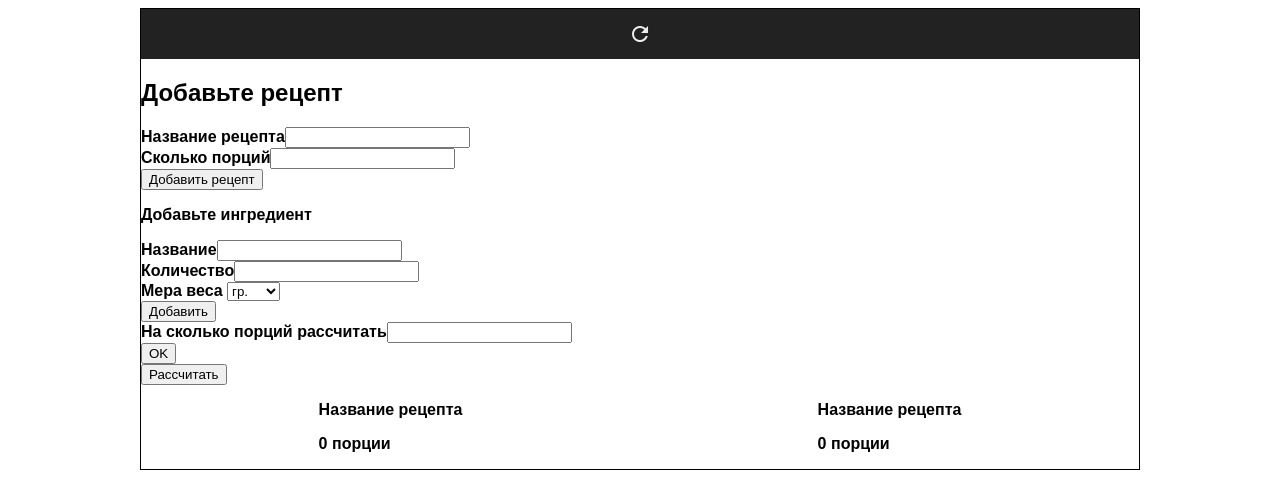
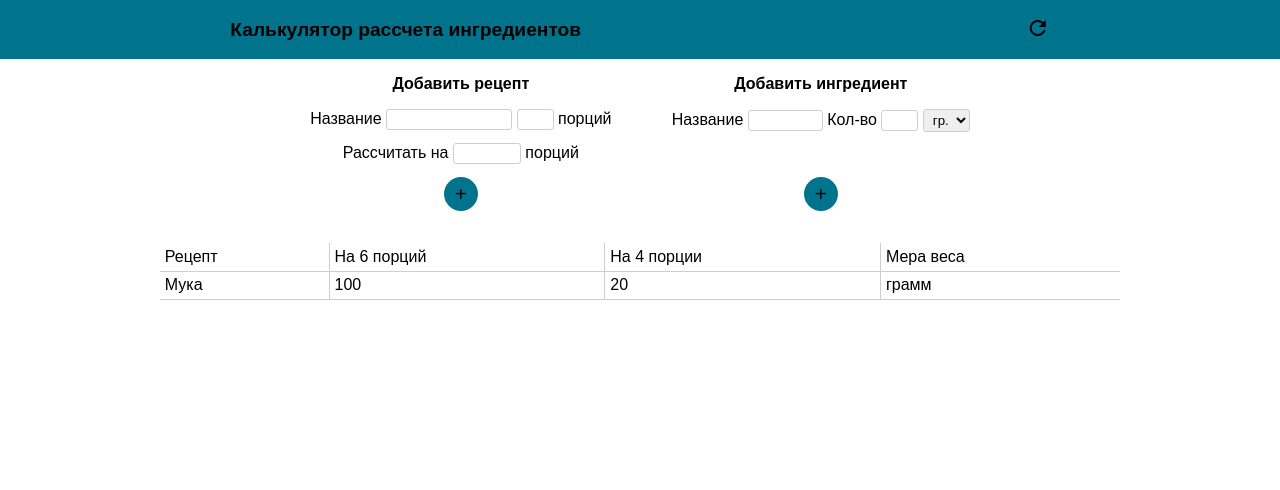
Before and after one commit to Natalielinen/ingredients-calcilator, a plain HTML site: page index.html in a window 1280 px wide. Drawn offline with Linux system fonts and the light colour scheme.

Commit message:
Добавлены стили, небольшой рефакторинг, валидация

```diff
--- a/css/main.css
+++ b/css/main.css
@@ -1,49 +1,178 @@
 * {
+    padding: 0;
+    margin: 0;
     box-sizing: border-box;
+    font-family: sans-serif;
 }
 
 #app {
+    min-width: 320px;
     margin: 0 auto;
-    border: 1px solid black;
-    width: 1000px;
-    height: auto;
-    font-family: sans-serif;
-    font-weight: bold;
-    display: flex;
-    flex-direction: column;
 }
 
 .header {
     display: flex;
     justify-content: space-around;
-    padding: 12px;
     align-items: center;
-    background: #222;
-}
-
-.header > * {
-    color: #eee;
+    padding: 1rem 0.5rem;
+    background-color: #00748D;
+    font-size: 0.6rem;
 }
 
 .header__restart {
-    display: flex;
-    align-items: center;
-    justify-content: center;
     border: none;
     outline: none;
-    background: none;
+    background-color: transparent;
     cursor: pointer;
 }
 
-.ingredients {
+.add-params {
     display: flex;
-    justify-content: space-around;
+    flex-direction: column;
 }
 
-label {
-    display: block;
+.add-recipe,
+.add-ingredient {
+    padding-top: 1rem;
+}
+h2 {
+    text-align: center;
+    font-size: 1rem;
 }
 
+.add-recipe__inputs,
+.add-ingredient__inputs{
+    display: grid;
+    grid-template-rows: repeat(3, 1fr);
+    grid-template-columns: 1fr;
+    justify-items: center;
+    padding: 1rem 0.5rem;
+}
+
+.add-ingredient__inputs {
+    grid-template-rows: repeat(2, 1fr);
+}
+
+
+
+input, select {
+    padding: 2px 5px;
+    border: 1px solid #cecece;
+    border-radius: 3px;
+    outline: none;
+}
+
+input:hover,
+input:focus {
+    border-color: #a1a1a1;
+}
+
+
+.plus-btn {
+    font-size: 1.3rem;
+    padding: 5px 11px;
+    border: none;
+    outline: none;
+    cursor: pointer;
+    border-radius: 50px;
+    background-color: #00748D;
+}
+
+#add-recipe__title {
+    width: 126px;
+}
+
+#start-portions-count {
+    width: 37px;
+}
+
+#ingredient-title {
+    width: 75px;
+}
+#ingredient-count {
+    width: 37px;
+}
+
+select {
+    width: 47px;
+}
+
+.ingredients {
+    padding: 1rem 0.5rem;
+    margin: 0 auto;
+}
+
+table {
+    border-collapse: collapse;
+    width: 95vw;
+    margin: 0 auto;
+}
+
+tr {
+    padding: 0.3rem;
+    border-bottom: 1px solid #cecece;
+}
+
+td {
+    padding: 0.3rem;
+    border-right: 1px solid #cecece;
+}
+
+td:last-child {
+    border-right: none;
+}
+
+@media (min-width: 768px) and (max-width: 991px)
+{
+    .add-params {
+        flex-direction: row;
+        justify-content: space-around;
+        width:720px;
+        margin: 0 auto;
+    }
+
+    .add-ingredient__inputs {
+        grid-template-rows: repeat(3, 1fr);
+    }
+    .add-ingredient-btn {
+        grid-row: 3/4;
+    }
+}
+
+@media (min-width: 992px) and (max-width: 1199px) {
+    .add-params {
+        flex-direction: row;
+        justify-content: space-around;
+        width:720px;
+        margin: 0 auto;
+    }
+
+    .add-ingredient__inputs {
+        grid-template-rows: repeat(3, 1fr);
+    }
+    .add-ingredient-btn {
+        grid-row: 3/4;
+    }
+}
+
+@media (min-width: 1200px) {
+    .add-params {
+        flex-direction: row;
+        justify-content: space-around;
+        width:720px;
+        margin: 0 auto;
+    }
+    .add-ingredient__inputs {
+        grid-template-rows: repeat(3, 1fr);
+    }
+    .add-ingredient-btn {
+        grid-row: 3/4;
+    }
+
+    table {
+        width: 75vw;
+    }
+}
 .alert {
-    border: 2px solid red;
+    border: 1px solid red;
 }
--- a/index.html
+++ b/index.html
@@ -10,7 +10,65 @@
     <title>Ingredients calculator</title>
 </head>
 <body>
-   <div id="app"></div>
-   <script src="js/main.js" type="module"></script>
+<div id="app">
+    <!--<div class="header">
+        <h1>Кулинарный калькулятор</h1>
+        <button type="button" class="header__restart">
+            <i class="material-icons">refresh</i>
+        </button>
+    </div>
+    <div class="add-recipe">
+        <div class="add-recipe__params">
+            <h2>Добавьте рецепт</h2>
+            <div><label>Название рецепта<input type="text" class="add-recipe__title"></label></div>
+            <div class="add-recipe__portions">
+                <label>Сколько порций<input type="number" class="start-portions-count" min="0" max="100"></label>
+            </div>
+            <div>
+                <button class="add-recipe-btn plus-btn">+</button>
+            </div>
+        </div>
+
+        <div class="add-ingredients">
+            <p>Добавьте ингредиент</p>
+            <div>
+                <label>Ингредиент <input type="text" id="ingredient-title"></label>
+            </div>
+            <div>
+                <label>Количество <br><input type="number" id="ingredient-count" min="0"></label>
+                <select name="units" id="units">
+                    <option value="гр.">гр.</option>
+                    <option value="мл.">мл.</option>
+                    <option value="шт.">шт.</option>
+                    <option value="ч. л.">ч. л.</option>
+                    <option value="ст. л.">ст. л.</option>
+                    <option value="ст.">ст.</option>
+                </select>
+            </div>
+        </div>
+        <button type="button" class="inputs__add-ingredient-btn plus-btn">+</button>
+    </div>
+
+    <div class="new-portions-count">
+        <label>На сколько порций рассчитать<input type="number" id="new-portions-input"></label>
+        <button class="new-portions-count__btn">OK</button>
+    </div>
+
+    <div>
+        <button id="recount">Рассчитать</button>
+    </div>
+
+    <div class="ingredients">
+        <div>
+            <p class="recipe-title">Название рецепта</p><span class="default-portions">0</span> порции
+            <ul class="ingredients__list default"></ul>
+        </div>
+        <div>
+            <p class="recipe-title">Название рецепта</p><span class="new-portions-span">0</span> порции
+            <ul class="ingredients__list new"></ul>
+        </div>
+    </div>-->
+</div>
+<script src="js/main.js" type="module"></script>
 </body>
 </html>
--- a/js/Calculator.js
+++ b/js/Calculator.js
@@ -7,6 +7,6 @@ export default class Calculator {
     }
 
     reCountIngredients (newPortions) {
-        return this.newIngredientsCount = this.defaultIngredientsList.map(c => Math.trunc((c.count / this.defaultPortions) * +newPortions))
+        return this.newIngredientsCount = this.defaultIngredientsList.map(c => ((c.count / this.defaultPortions) * +newPortions).toFixed(2))
     }
 }
--- a/js/CalculatorView.js
+++ b/js/CalculatorView.js
@@ -1,28 +1,43 @@
 export default class CalculatorView {
     constructor(root) {
         this.root = root
-        //todo: добавить стили
-        //todo: добавить проверку: если кол-во ингредиента равно нулю, округлять до сотых (0.55 гр, 0.25 ч. л.)
-        //todo: добавить описание калькулятора, для чего он нужен и как пользоваться (но это не точно) надо подумать
         this.root.innerHTML = `
-           <div class="header">
+        <header class="header">
+        <h1>Калькулятор рассчета ингредиентов</h1>
+        <p>
             <button type="button" class="header__restart">
                 <i class="material-icons">refresh</i>
             </button>
+        </p>
+    </header>
+    <section class="add-params">
+        <section class="add-recipe">
+            <h2>Добавить рецепт</h2>
+            <div class="add-recipe__inputs">
+                <div>
+                    <label for="add-recipe__title">Название </label>
+                    <input type="text" id="add-recipe__title">
+                    <input type="number" id="start-portions-count" min="0" max="100">
+                    <label for="start-portions-count">порций </label>
                 </div>
-           <div class="add-recipe">
-             <h2>Добавьте рецепт</h2>
-              <div><label>Название рецепта<input type="text" class="add-recipe__title"></label></div>
-              <div class="add-recipe__portions">
-                <label>Сколько порций<input type="number" class="start-portions-count"></label>
+                <div class="add-recipe__new-portions"><label for="new-portions-count">Рассчитать на </label><input
+                        type="number" id="new-portions-count"
+                        min="0"
+                        max="100">
+                    <span>порций</span>
                 </div>
-              <div><button class="add-recipe-btn">Добавить рецепт</button></div>
-
-              <div class="add-ingredients">
-              <p>Добавьте ингредиент</p>
-                <label>Название<input type="text" id="ingredient-title"></label>
-                <label>Количество<input type="number" id="ingredient-count"></label>
-                Мера веса <select name="units" id="units">
+                <button class="add-recipe-btn plus-btn">+</button>
+            </div>
+        </section>
+        <section class="add-ingredient">
+            <h2>Добавить ингредиент</h2>
+            <div class="add-ingredient__inputs">
+                <div>
+                    <label for="ingredient-title">Название</label>
+                    <input type="text" id="ingredient-title">
+                    <label for="ingredient-count">Кол-во</label>
+                    <input type="number" id="ingredient-count" min="0">
+                    <select name="units" id="units">
                         <option value="гр.">гр.</option>
                         <option value="мл.">мл.</option>
                         <option value="шт.">шт.</option>
@@ -31,42 +46,47 @@ export default class CalculatorView {
                         <option value="ст.">ст.</option>
                     </select>
                 </div>
-              <button type="button" class="inputs__add-ingredient-btn">Добавить</button>
+                <button class="add-ingredient-btn plus-btn">+</button>
             </div>
-
-           <div class="new-portions-count">
-           <label>На сколько порций рассчитать<input type="number" id="new-portions-input"></label>
-           <button class="new-portions-count__btn">OK</button>
-           </div>
-
-           <div><button id="recount">Рассчитать</button></div>
-
-           <div class="ingredients">
-           <div>
-              <p class="recipe-title">Название рецепта </p><span class="default-portions">0</span> порции
-               <ul class="ingredients__list default"></ul>
-              </div>
-               <div>
-               <p class="recipe-title">Название рецепта</p><span class="new-portions-span">0</span> порции
-                 <ul class="ingredients__list new"></ul>
-               </div>
-           </div>
+        </section>
+    </section>
+    <section class="ingredients">
+        <table class="ingredients__table">
+            <thead>
+            <tr>
+                <td class="recipe-title">Рецепт</td>
+                <td class="default-portions">На <span>6</span> порций</td>
+                <td class="new-portions">На <span>4</span> порции</td>
+                <td>Мера веса</td>
+            </tr>
+            </thead>
+            <tbody>
+            <tr>
+                <td>Мука</td>
+                <td>100</td>
+                <td>20</td>
+                <td>грамм</td>
+            </tr>
+            </tbody>
+        </table>
+    </section>
         `
-        this.onRestartClick = undefined
-        this.onAddRecipeBtnClick = undefined
+        this.onRestartClick = undefined //todo: to fix
+        this.onAddRecipeBtnClick = undefined //готово
         this.onAddIngredientBtnClick = undefined
         this.onAddNewPortionsCountBtnClick = undefined
         this.onRecountBtnClick = undefined
 
-        this.root.querySelector('.header__restart').addEventListener('click', () => {
+
+        /*this.root.querySelector('.header__restart').addEventListener('click', () => {
             this.onRestartClick()
-        })
+        })*/
 
         this.root.querySelector('.add-recipe-btn').addEventListener('click', () => {
             this.onAddRecipeBtnClick()
         })
 
-        this.root.querySelector('.inputs__add-ingredient-btn').addEventListener('click', () => {
+        /*this.root.querySelector('.inputs__add-ingredient-btn').addEventListener('click', () => {
             this.onAddIngredientBtnClick()
         })
 
@@ -76,30 +96,32 @@ export default class CalculatorView {
 
         this.root.querySelector('#recount').addEventListener('click', () => {
             this.onRecountBtnClick()
-        })
+        })*/
     }
 
-    addNewRecipe(calc) {
-        let titleInput = this.root.querySelector('.add-recipe__title')
-        let portionsInput = this.root.querySelector('.start-portions-count')
-        if (titleInput.value === '' || portionsInput.value === '') {
+    addNewRecipe(calc) { // готово
+        let titleInput = this.root.querySelector('#add-recipe__title')
+        let portionsInput = this.root.querySelector('#start-portions-count')
+        let newPortionsCountInput = this.root.querySelector('#new-portions-count')
+        if (titleInput.value === '' || portionsInput.value === '' || newPortionsCountInput.value === '') {
             titleInput.classList.add('alert')
             portionsInput.classList.add('alert')
+            newPortionsCountInput.classList.add('alert')
 
         } else {
             titleInput.classList.remove('alert')
             portionsInput.classList.remove('alert')
+            newPortionsCountInput.classList.remove('alert')
 
-            this.root.querySelectorAll('.recipe-title')
-                .forEach(r => r.textContent = titleInput.value)
-            this.root.querySelector('.default-portions').textContent = portionsInput.value
+            this.root.querySelector('.recipe-title').textContent = titleInput.value
+            this.root.querySelector('.default-portions').textContent = `На ${portionsInput.value} порций`
+            this.root.querySelector('.new-portions').textContent = `На ${newPortionsCountInput.value} порций`
             calc.defaultPortions = +portionsInput.value
-
 
             titleInput.value = ''
             portionsInput.value = ''
         }
-    }
+    } // готово
 
     addNewIngredient(calc) {
         let ingredientTitleInput = this.root.querySelector('#ingredient-title')
@@ -126,26 +148,14 @@ export default class CalculatorView {
 
         ingredientTitleInput.value = ''
         ingredientCountInput.value = ''
-        ingredientUnitInput.value = ''
     }
 
-    addNewPortionsCount() {
-        let newPortionsInput = this.root.querySelector('#new-portions-input')
-        if(newPortionsInput.value === '') {
-            newPortionsInput.classList.add('alert')
-        } else {
-            newPortionsInput.classList.remove('alert')
-            this.root.querySelector('.new-portions-span').textContent = newPortionsInput.value
-        }
-
-        //newPortionsInput.value = ''
-    }
 
     getRecountedIngredientsList (calc) {
-        let newPortionsInput = this.root.querySelector('#new-portions-input')
+        let newPortionsCount = this.root.querySelector('.new-portions-span')
         let newIngredientsList = this.root.querySelector('.new')
 
-        calc.reCountIngredients(+newPortionsInput.value).map(item => {
+        calc.reCountIngredients(+newPortionsCount.textContent).map(item => {
             newIngredientsList.innerHTML += `<li>${item}</li>`
         }).join('')
     }
@@ -155,7 +165,12 @@ export default class CalculatorView {
         calc.defaultIngredientsList = []
         this.root.querySelector('.default-portions').textContent = calc.defaultPortions
         this.root.querySelector('.new-portions-span').textContent = '0'
-
+        this.root.querySelector('.default')
+            .innerHTML = calc.defaultIngredientsList
+            .map(i => `<li><span>${i.name} - </span><span>${i.count} </span><span>${i.unit}</span></li>`).join('')
+        let newIngredientsList = this.root.querySelector('.new')
+       newIngredientsList.innerHTML = ''
+        this.root.querySelectorAll('.recipe-title').forEach(r => r.textContent = 'Название рецепта')
     }
 
 }
--- a/js/main.js
+++ b/js/main.js
@@ -3,8 +3,6 @@ import CalculatorView from './CalculatorView.js'
 
 let calculator = new Calculator()
 let calculatorView = new CalculatorView(document.getElementById('app'))
-
-
 
 calculatorView.onAddRecipeBtnClick = function () {
     calculatorView.addNewRecipe(calculator)
```
Lines whose indentation alone changed are shown as unchanged.
